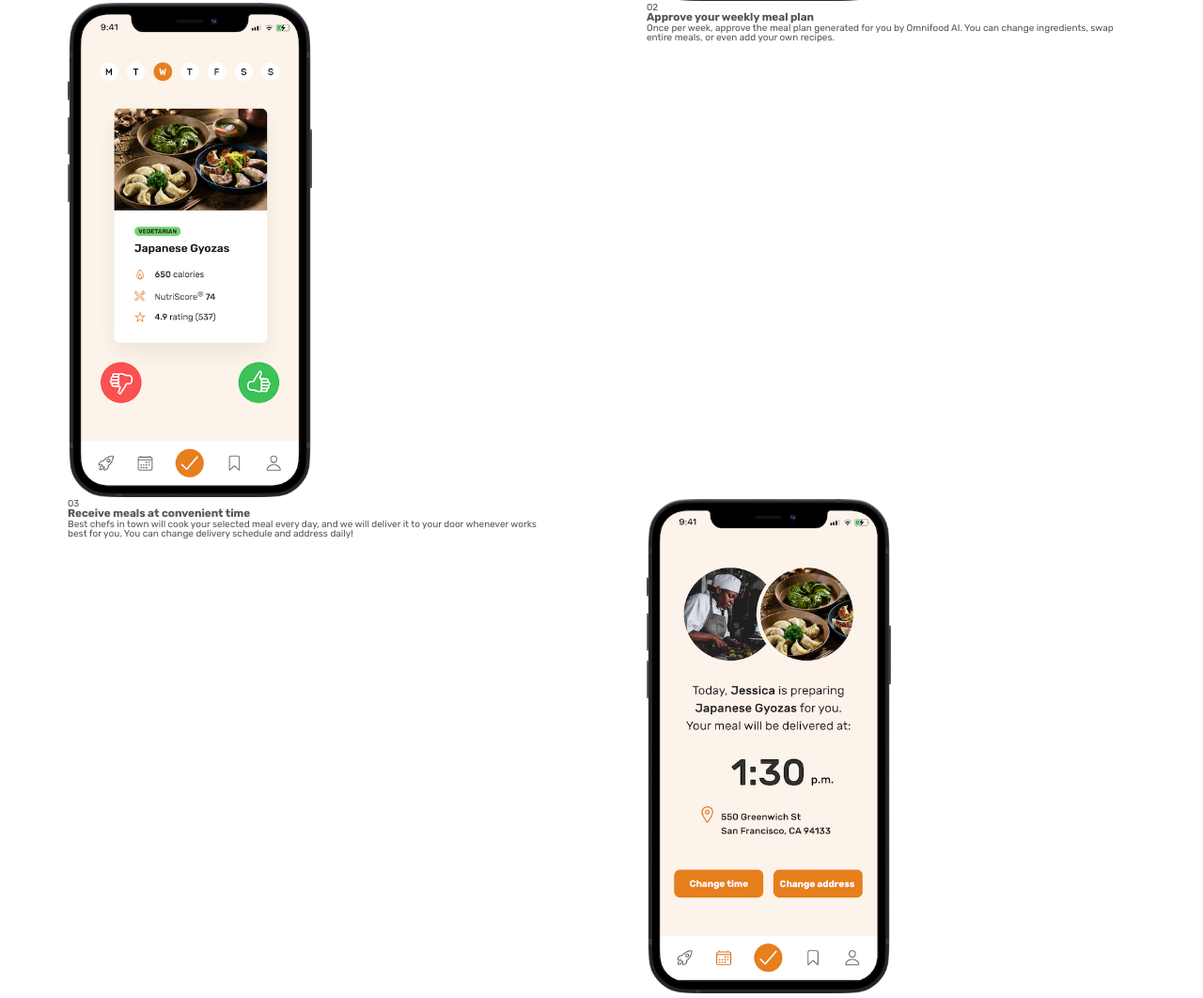
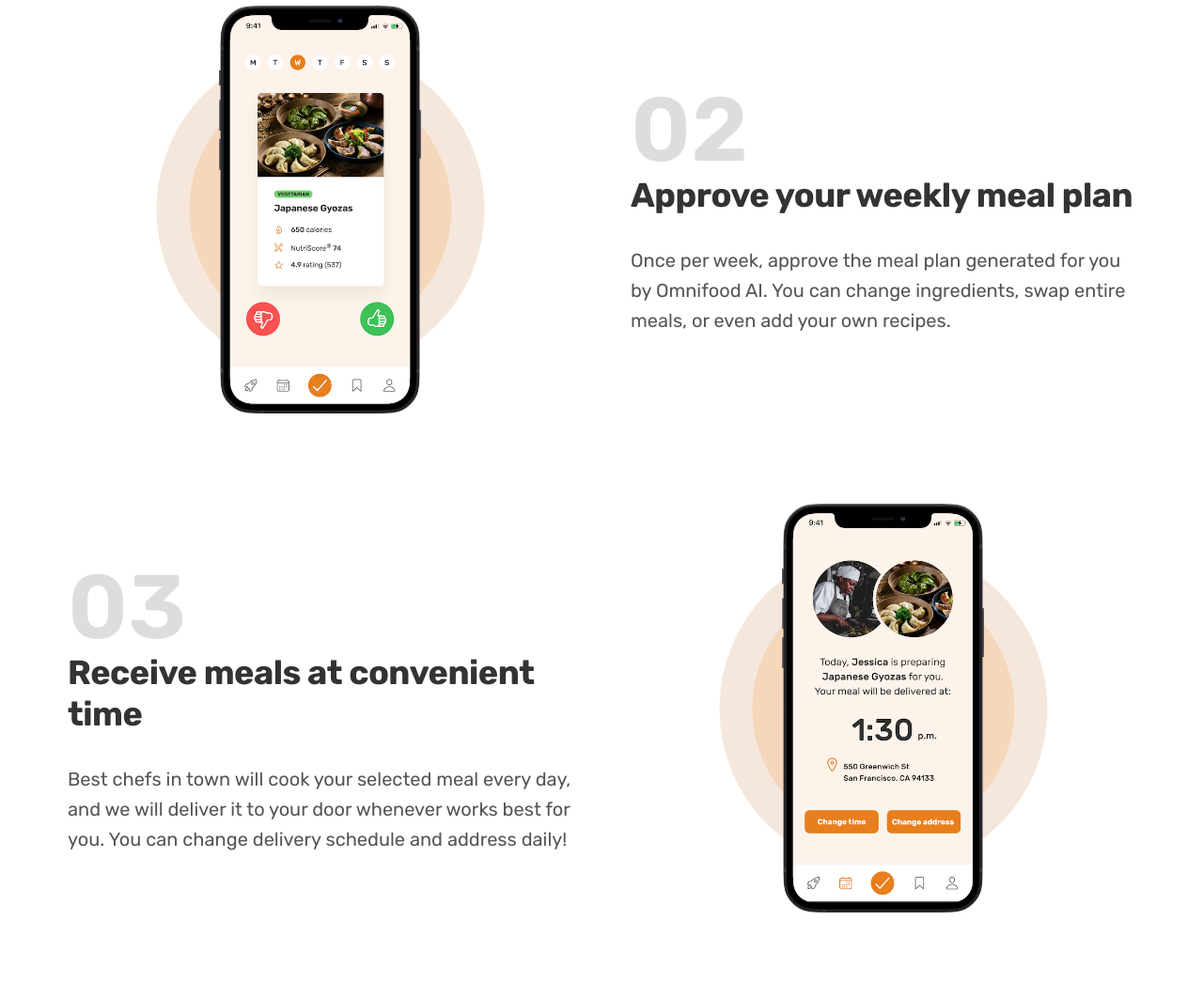
Before and after one commit to Ruchiket100/Omnifood--meal_to_doors, a plain HTML site: page index.html in a window 1280 px wide. Shown: the part 1565-2627 px from the top of the page at 94% size. Drawn offline with Linux system fonts and the light colour scheme.

Commit message:
completed how-it-works section

```diff
--- /dev/null
+++ b/css/general.css
@@ -0,0 +1,147 @@
+/* =========================== */
+/* GENERAL REUSABLE COMPONENTS */
+/* =========================== */
+
+.container {
+    max-width: 120rem;
+    padding: 0 3.2rem;
+    margin: auto;
+}
+
+.grid {
+    display: grid;
+    column-gap: 6.2rem;
+    row-gap: 9.6rem;
+}
+
+.grid--center-v {
+    align-items: center;
+}
+
+.grid--2-cols {
+    grid-template-columns: repeat(2, 1fr);
+}
+
+.grid--3-cols {
+    grid-template-columns: repeat(3, 1fr);
+}
+
+.heading-primary,
+.heading-secondary,
+.heading-tertiary {
+    font-weight: 700;
+    color: #333;
+    letter-spacing: -0.5px;
+}
+
+.heading-primary {
+    font-size: 5.2rem;
+    line-height: 1.05;
+    margin-bottom: 3.2rem;
+}
+
+.heading-secondary {
+    font-size: 4.4rem;
+    line-height: 1.2;
+    margin-bottom: 9.6rem;
+}
+
+.heading-tertiary {
+    font-size: 3.6rem;
+    line-height: 1.2;
+    margin-bottom: 3.2rem;
+}
+
+.subheading {
+    display: block;
+    font-size: 2rem;
+    font-weight: 500;
+    color: #cf711f;
+    text-transform: uppercase;
+    margin-bottom: 1.6rem;
+}
+
+
+
+.m-right-sm {
+    margin-right: 1.6rem !important;
+}
+
+.btn:link,
+.btn:visited {
+    display: inline-block;
+    color: #fff;
+    font-size: 2rem;
+    font-weight: 600;
+    text-decoration: none;
+    padding: 1.6rem 3.2rem;
+    border-radius: 9px;
+    /* put transition on conversion from initial state */
+    transition: all 0.3s ease-in-out;
+}
+
+.btn--full:link,
+.btn-full:visited {
+    background-color: #e67e22;
+}
+
+.btn--full:hover,
+.btn-full:active {
+    background-color: #cf711f;
+    color: #fff;
+}
+
+.btn--outline:link,
+.btn--outline:visited {
+    background-color: #fff;
+    color: #555;
+
+}
+
+.btn--outline:hover,
+.btn--outline:active {
+    background-color: #fdf2e9;
+    box-shadow: inset 0 0 0 3px #fff;
+}
+
+
+/*
+** 01 Typography
+
+FONT SIZE SYSTEM (px)
+10 / 12 / 14 / 16 / 18 / 20 / 24 / 30 / 36 / 44 / 52 / 62 / 74 / 86 / 98
+
+Font Weight
+    Default: 400
+    500
+    600
+    700
+
+Font Heights
+    default: 1
+
+
+** o2 Color
+
+primary: #e67e22
+Tints:  #fdf2e9
+Shades:
+Accents:
+Greys: #555 #333
+
+
+** 03 Shadows
+
+** 04 Border Radius
+    Default: 9px;
+
+** 07 Whitespace
+
+** LIne Height
+    Default : 1
+    Small : 1.05
+    p tag : 1.6
+
+** 08 Spacing Systems [px]
+2 / 4 / 8 / 12 / 16 / 24 / 32 / 48 / 64 / 80 / 96 / 128
+*/
--- a/css/style.css
+++ b/css/style.css
@@ -1,44 +1,3 @@
-/*
-** 01 Typography
-
-FONT SIZE SYSTEM (px)
-10 / 12 / 14 / 16 / 18 / 20 / 24 / 30 / 36 / 44 / 52 / 62 / 74 / 86 / 98
-
-Font Weight
-    Default: 400
-    500
-    600
-    700
-
-Font Heights
-    default: 1
-
-
-** o2 Color
-
-primary: #e67e22
-Tints:  #fdf2e9
-Shades:
-Accents:
-Greys: #555 #333
-
-
-** 03 Shadows
-
-** 04 Border Radius
-    Default: 9px;
-
-** 07 Whitespace
-
-** LIne Height
-    Default : 1
-    Small : 1.05
-    p tag : 1.6
-
-** 08 Spacing Systems [px]
-2 / 4 / 8 / 12 / 16 / 24 / 32 / 48 / 64 / 80 / 96 / 128
-*/
-
 * {
     padding: 0;
     margin: 0;
@@ -57,97 +16,7 @@ body {
 }
 
 
-/* =========================== */
-/* GENERAL REUSABLE COMPONENTS */
-/* =========================== */
 
-.container {
-    max-width: 120rem;
-    padding: 0 3.2rem;
-    margin: 0 auto;
-}
-
-.grid {
-    display: grid;
-    gap: 9.6rem;
-}
-
-.grid--2-cols {
-    grid-template-columns: repeat(2, 1fr);
-}
-
-.grid--3-cols {
-    grid-template-columns: repeat(3, 1fr);
-}
-
-.heading-primary,
-.heading-secondary {
-    font-weight: 700;
-    color: #333;
-    letter-spacing: -0.5px;
-}
-
-.heading-primary {
-    font-size: 5.2rem;
-    line-height: 1.05;
-    margin-bottom: 3.2rem;
-}
-
-.heading-secondary {
-    font-size: 4.4rem;
-    line-height: 1.2;
-    margin-bottom: 9.6rem;
-}
-
-.subheading {
-    display: block;
-    font-size: 2rem;
-    font-weight: 500;
-    color: #cf711f;
-    text-transform: uppercase;
-    margin-bottom: 1.6rem;
-}
-
-.btn:link,
-.btn:visited {
-    display: inline-block;
-    color: #fff;
-    font-size: 2rem;
-    font-weight: 600;
-    text-decoration: none;
-    padding: 1.6rem 3.2rem;
-    border-radius: 9px;
-    /* put transition on conversion from initial state */
-    transition: all 0.3s ease-in-out;
-}
-
-.btn--full:link,
-.btn-full:visited {
-    background-color: #e67e22;
-}
-
-.btn--full:hover,
-.btn-full:active {
-    background-color: #cf711f;
-    color: #fff;
-}
-
-.btn--outline:link,
-.btn--outline:visited {
-    background-color: #fff;
-    color: #555;
-
-}
-
-.btn--outline:hover,
-.btn--outline:active {
-    background-color: #fdf2e9;
-    box-shadow: inset 0 0 0 3px #fff;
-}
-
-.m-right-sm {
-    margin-right: 1.6rem !important;
-}
 
 /* =========================== */
 /* HEADER COMPONENTS */
@@ -274,8 +143,54 @@ body {
 
 .section-how {
     padding: 9.6rem 0;
+
+}
+
+
+.step-number {
+    font-size: 9.6rem;
+    font-weight: 600;
+    color: #ddd;
+}
+
+.step-description {
+    font-size: 2rem;
+    line-height: 1.6;
+}
+
+.step-img-box {
+    display: flex;
+    align-items: center;
+    justify-content: center;
+    position: relative;
 }
 
 .step-img {
-    width: 50%;
+    width: 40%;
 }
+
+.step-img-box::before,
+.step-img-box::after {
+    content: '';
+    display: block;
+    position: absolute;
+    top: 50%;
+    left: 50%;
+    transform: translate(-50%, -50%);
+    border-radius: 50%;
+}
+
+
+.step-img-box::before {
+    background-color: #f5e7db;
+    width: 65%;
+    padding-bottom: 65%;
+    z-index: -2;
+}
+
+.step-img-box::after {
+    background-color: #f5d7bc;
+    width: 52%;
+    padding-bottom: 52%;
+    z-index: -1;
+}
--- a/index.html
+++ b/index.html
@@ -8,6 +8,7 @@
     <link rel="preconnect" href="https://fonts.googleapis.com">
     <link rel="preconnect" href="https://fonts.gstatic.com" crossorigin>
     <link href="https://fonts.googleapis.com/css2?family=Rubik:wght@400;500;600;700&display=swap" rel="stylesheet">
+    <link rel="stylesheet" href="./css/general.css">
     <link rel="stylesheet" href="./css/style.css" />
     <title>Omnifood</title>
 </head>
@@ -60,7 +61,7 @@
             <h1 class="heading-secondary">Your daily dose of health in 3 simple steps</h1>
         </div>
         <!-- step 01 -->
-        <div class="container grid grid--2-cols">
+        <div class="container grid grid--2-cols grid--center-v">
             <div class="step-text-box">
                 <p class="step-number">01</p>
                 <h3 class="heading-tertiary">
@@ -75,10 +76,9 @@
             <div class="step-img-box">
                 <img class="step-img" src="./img/app/app-screen-1.png" alt="iphone best food to become healthy">
             </div>
-        </div>
-        <!-- step 02 -->
-        <div class="container grid grid--2-cols">
-            <div class="step-img-box">
+
+            <!-- step 02 -->
+            <div class=" step-img-box">
                 <img class="step-img" src="./img/app/app-screen-2.png" alt="iphone best food to become healthy">
             </div>
             <div class="step-text-box">
@@ -90,10 +90,9 @@
                     Once per week, approve the meal plan generated for you by Omnifood AI. You can change ingredients,
                     swap entire meals, or even add your own recipes.
                 </p>
+
             </div>
-        </div>
-        <!-- step 03 -->
-        <div class="container grid grid--2-cols">
+            <!-- step 03 -->
             <div class="step-text-box">
                 <p class="step-number">03</p>
                 <h3 class="heading-tertiary">
```
